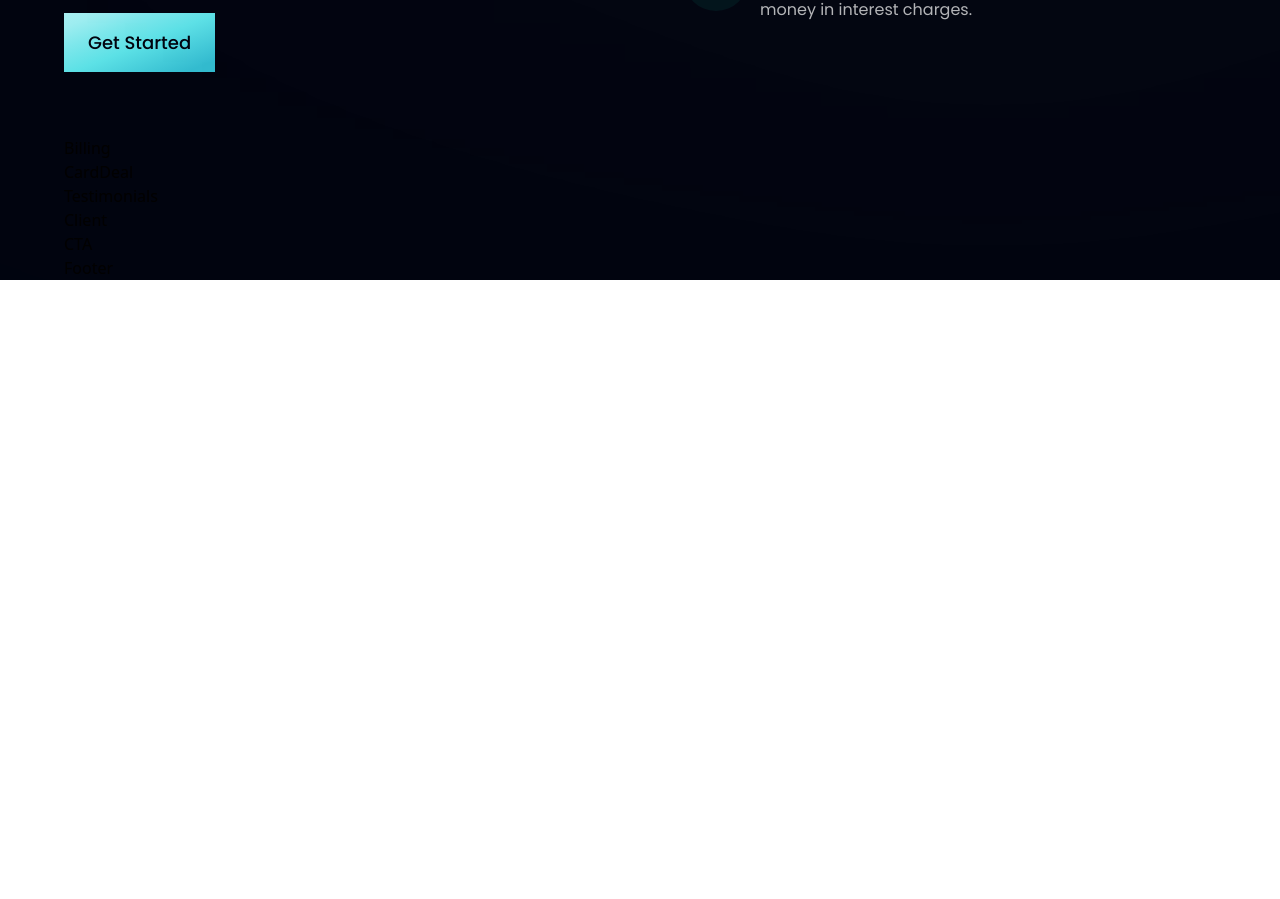
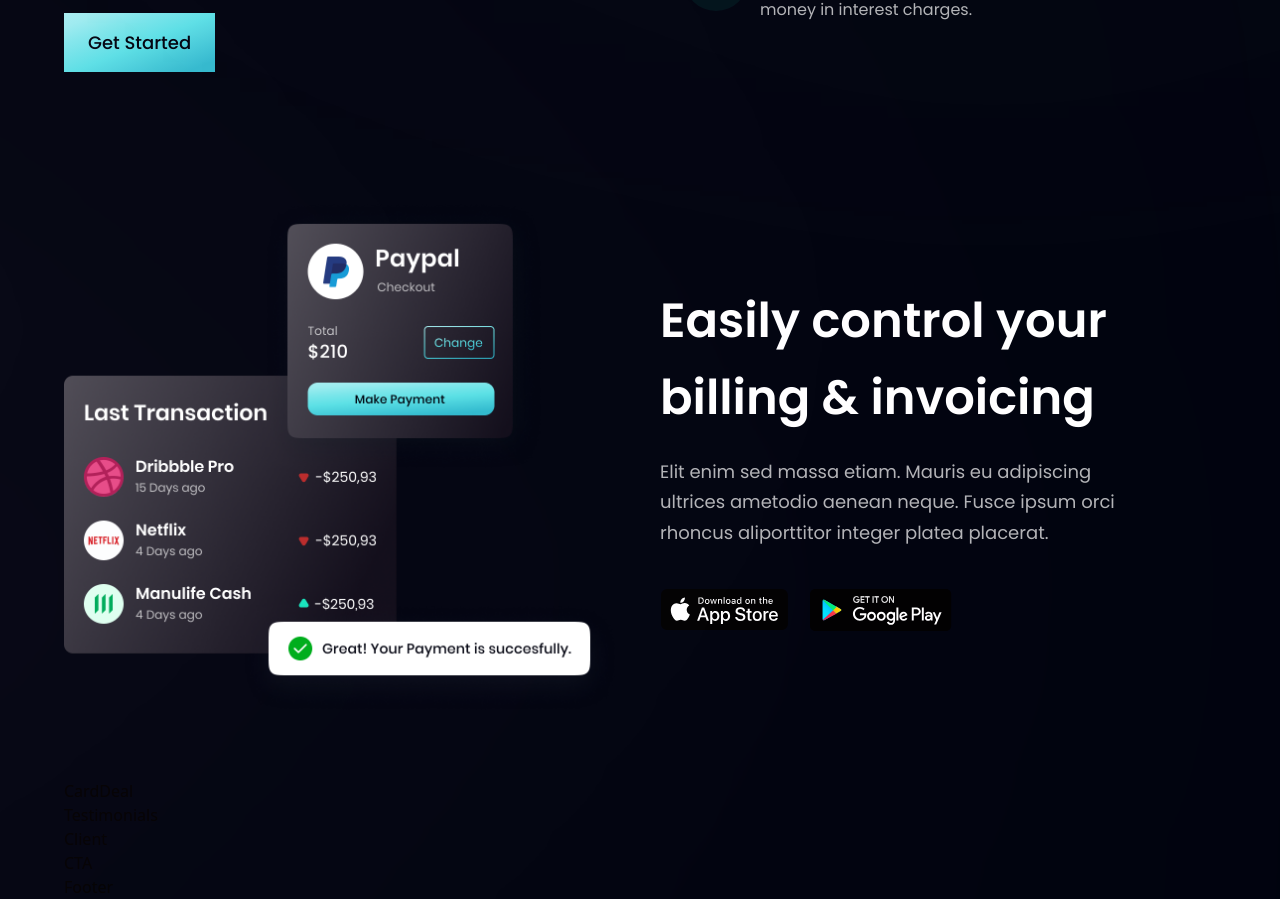
Before and after one commit to mattmoniz/modern_react_website, a React (Vite) app: page / in a window 1280 px wide. Shown: the part 1376-2275 px from the top of the page. Before the commit the page ends 1656 px from the top, so only its background shows below. Built offline with nearby package versions, Linux system fonts and the light colour scheme.

Commit message:
finished billing section

```diff
--- a/src/components/Billing.jsx
+++ b/src/components/Billing.jsx
@@ -1,9 +1,45 @@
-import React from 'react'
+import { apple, bill, google } from "../assets";
+import styles, { layout } from "../style";
 
-const Billing = () => {
-  return (
-    <div>Billing</div>
-  )
-}
+const Billing = () => (
+  <section id="product" className={layout.sectionReverse}>
+    <div className={layout.sectionImgReverse}>
+      <img
+        src={bill}
+        alt="billing"
+        className="w-[100%] h-[100%] relative z-[5]"
+      />
 
-export default Billing
+      {/* gradient start */}
+      <div className="absolute z-[3] -left-1/2 top-0 w-[50%] h-[50%] rounded-full white__gradient" />
+      <div className="absolute z-[0] w-[50%] h-[50%] -left-1/2 bottom-0 rounded-full pink__gradient" />
+      {/* gradient end */}
+    </div>
+
+    <div className={layout.sectionInfo}>
+      <h2 className={styles.heading2}>
+        Easily control your <br className="sm:block hidden" /> billing &
+        invoicing
+      </h2>
+      <p className={`${styles.paragraph} max-w-[470px] mt-5`}>
+        Elit enim sed massa etiam. Mauris eu adipiscing ultrices ametodio aenean
+        neque. Fusce ipsum orci rhoncus aliporttitor integer platea placerat.
+      </p>
+
+      <div className="flex flex-row flex-wrap sm:mt-10 mt-6">
+        <img
+          src={apple}
+          alt="google_play"
+          className="w-[128.86px] h-[42.05px] object-contain mr-5 cursor-pointer"
+        />
+        <img
+          src={google}
+          alt="google_play"
+          className="w-[144.17px] h-[43.08px] object-contain cursor-pointer"
+        />
+      </div>
+    </div>
+  </section>
+);
+
+export default Billing;
```
